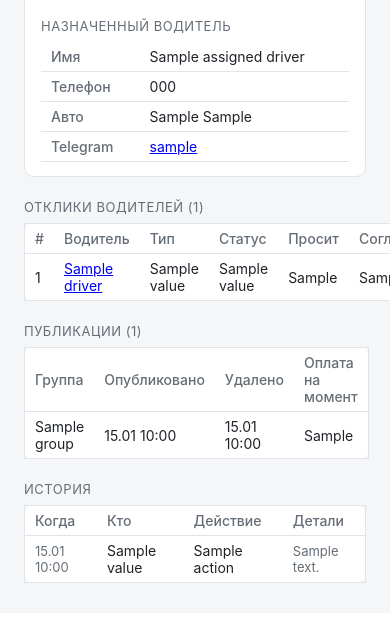
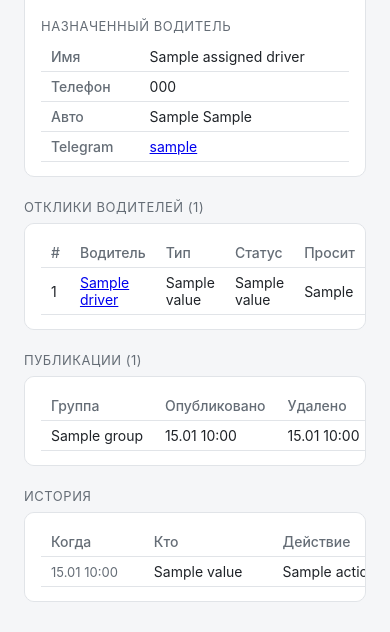
Before and after one commit to IvanKudryashovCorporation/logist-telegram-agent, a FastAPI app: template app/web/templates/order_detail.html in a window 390 px wide; the page is wider, and only the part inside the window is pictured. Shown: the part 1690-2322 px from the top of that part. Before the commit the page ends 2273 px from the top of that part, so only its background shows below. Run offline with FastAPI, Linux system fonts and the light colour scheme; the template is opened without the code that fills it: most values are stand-ins (such as "Sample title", 1, 10 or a date in 2020).

Commit message:
Веб-панель: адаптив для мобильных — таблицы не ломают страницу
На маленьких экранах таблицы (отклики, публикации, история) шире
контента и раньше вылезали за край экрана, растягивая всю страницу
горизонтально. Завернул каждую в .table-scroll — прокручивается сама
внутри своей карточки, остальная страница остаётся на месте.

Обнаружено при проверке публичного доступа с телефона после деплоя
на VPS.

Co-Authored-By: Claude Sonnet 5 <noreply@anthropic.com>

```diff
--- a/app/web/templates/base.html
+++ b/app/web/templates/base.html
@@ -80,6 +80,8 @@
       cursor: pointer;
       font-size: 14px;
     }
+    .table-scroll { overflow-x: auto; -webkit-overflow-scrolling: touch; }
+    .table-scroll table { min-width: 480px; }
     table { border-collapse: collapse; width: 100%; }
     th, td { text-align: left; padding: 6px 10px; border-bottom: 1px solid var(--border); font-size: 14px; }
     th { color: var(--muted); font-weight: 500; }
--- a/app/web/templates/order_detail.html
+++ b/app/web/templates/order_detail.html
@@ -112,7 +112,8 @@
 
 <div class="section-title">Отклики водителей ({{ responses|length }})</div>
 {% if responses %}
-  <table class="card">
+  <div class="card table-scroll">
+  <table>
     <tr><th>#</th><th>Водитель</th><th>Тип</th><th>Статус</th><th>Просит</th><th>Согласовано</th><th>Текст</th><th></th></tr>
     {% for response, driver in responses %}
       <tr>
@@ -134,13 +135,15 @@
       </tr>
     {% endfor %}
   </table>
+  </div>
 {% else %}
   <div class="empty">Пока нет откликов.</div>
 {% endif %}
 
 <div class="section-title">Публикации ({{ publications|length }})</div>
 {% if publications %}
-  <table class="card">
+  <div class="card table-scroll">
+  <table>
     <tr><th>Группа</th><th>Опубликовано</th><th>Удалено</th><th>Оплата на момент</th></tr>
     {% for pub, group in publications %}
       <tr>
@@ -151,13 +154,15 @@
       </tr>
     {% endfor %}
   </table>
+  </div>
 {% else %}
   <div class="empty">Публикаций не было.</div>
 {% endif %}
 
 <div class="section-title">История</div>
 {% if logs %}
-  <table class="card">
+  <div class="card table-scroll">
+  <table>
     <tr><th>Когда</th><th>Кто</th><th>Действие</th><th>Детали</th></tr>
     {% for log in logs %}
       <tr>
@@ -168,6 +173,7 @@
       </tr>
     {% endfor %}
   </table>
+  </div>
 {% else %}
   <div class="empty">Пусто.</div>
 {% endif %}
```
